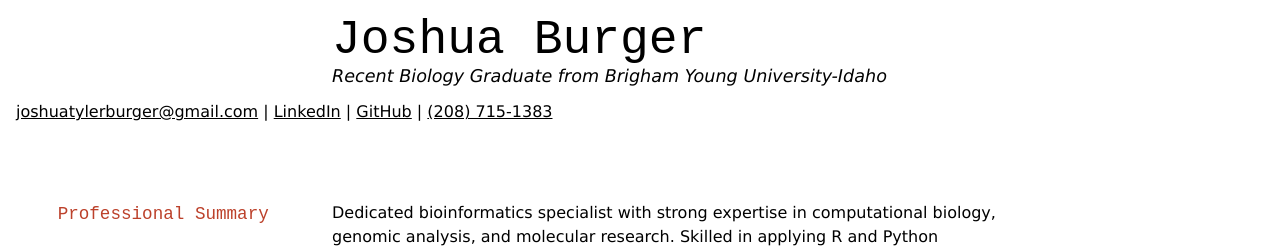
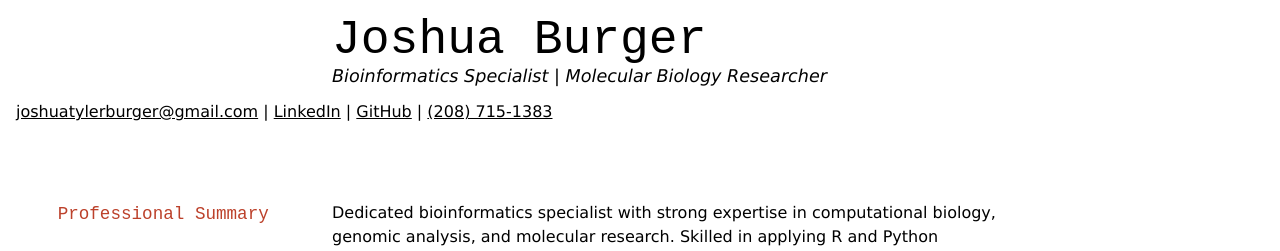
Before and after one commit to jburger99/joshburger-resume, a Jekyll site: the page built from docs/index.md, in a window 1280 px wide and 900 px high. Shown: the top 251 px of the window. Built offline with Jekyll 4.4.1, drawn with Linux system fonts in a browser that asks for light colours.

Commit message:
Update index.md

```diff
--- a/docs/index.md
+++ b/docs/index.md
@@ -3,7 +3,7 @@ layout: cv
 title: Joshua Burger's Resume
 ---
 # Joshua Burger
-Recent Biology Graduate from Brigham Young University-Idaho
+Bioinformatics Specialist | Molecular Biology Researcher
 
 <div id="web address">
 <a href="joshuatylerburger@gmail.com">joshuatylerburger@gmail.com</a>
```
